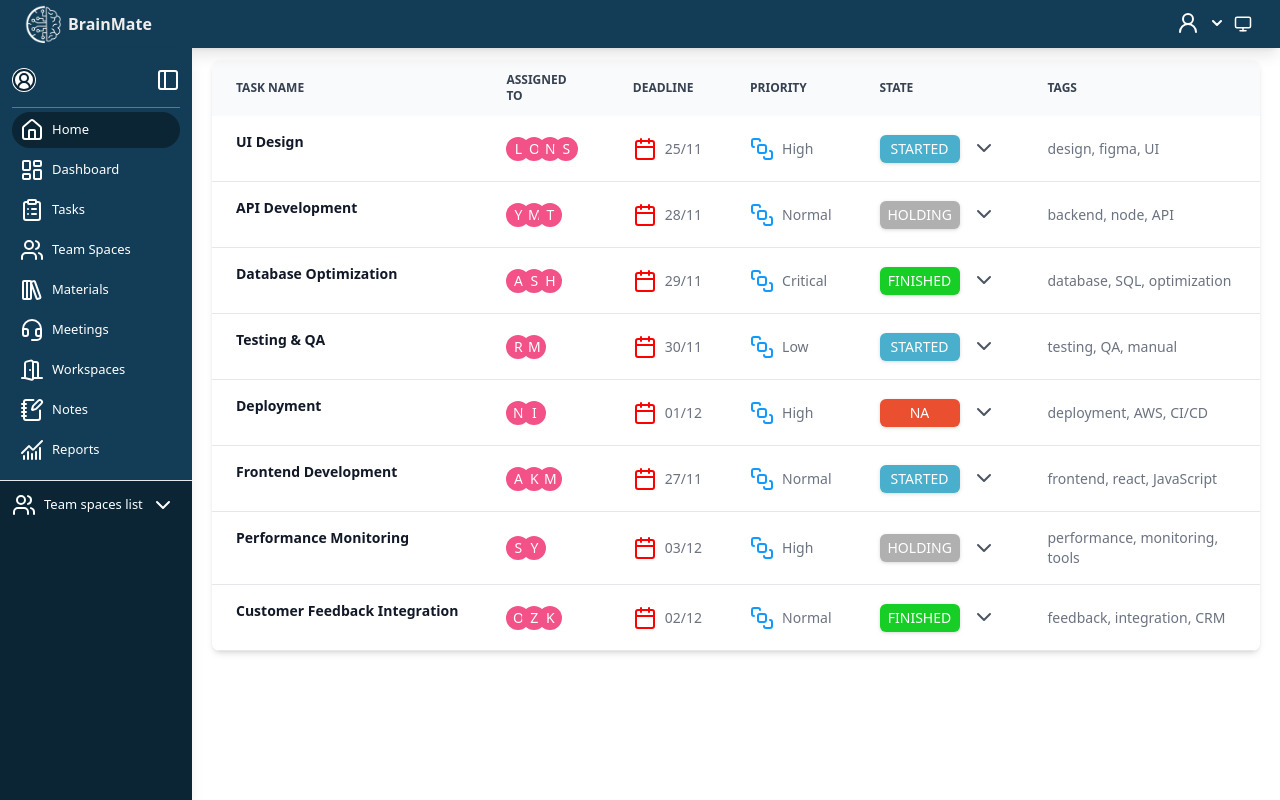
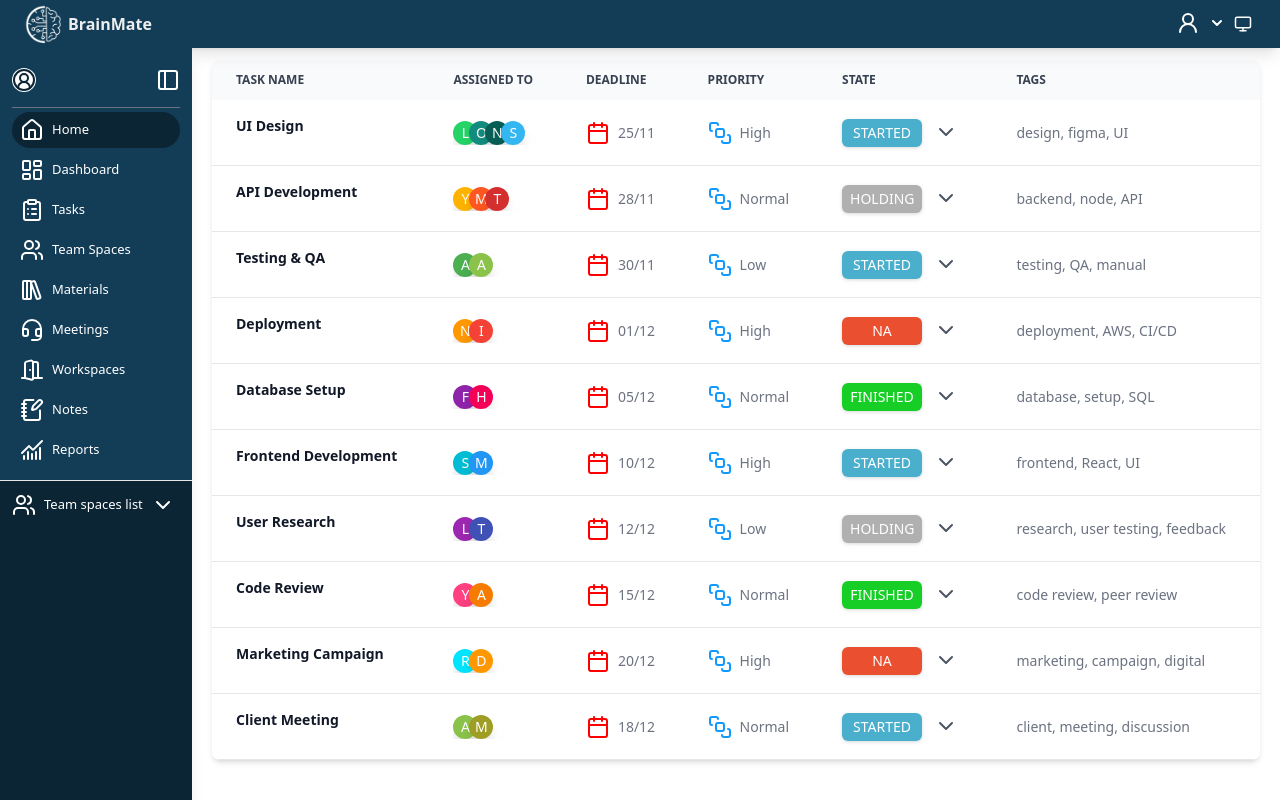
Before and after one commit to YoussefShafiq/GP, a React (Vite) app: page / in a window 1280 px wide. Built offline with nearby package versions, Linux system fonts and the light colour scheme; sample sign-in values are in the browser's storage.

Commit message:
Signed-off-by: unknown <youssefmsa616@gmail.com>

```diff
--- a/src/components/TasksTable/TasksTable.jsx
+++ b/src/components/TasksTable/TasksTable.jsx
@@ -6,7 +6,12 @@ export default function TasksTable() {
     const tasks = [
         {
             taskName: "UI Design",
-            assignedTo: ["Layla Ahmed", "Omar Ali", "Nour Youssef", "Sara Hassan"],
+            assignedTo: [
+                { name: 'Layla Ahmed', color: '#25D366' }, // WhatsApp green
+                { name: 'Omar Ali', color: '#128C7E' },   // WhatsApp dark teal
+                { name: 'Nour Youssef', color: '#075E54' }, // WhatsApp dark green
+                { name: 'Sara Hassan', color: '#34B7F1' }  // WhatsApp blue
+            ],
             deadline: "25/11",
             priority: "High",
             state: "started",
@@ -14,23 +19,22 @@ export default function TasksTable() {
         },
         {
             taskName: "API Development",
-            assignedTo: ["Youssef Shafek", "Mariam Saleh", "Tarek Khaled"],
+            assignedTo: [
+                { name: 'Youssef Shafek', color: '#FFB300' }, // Yellow-orange
+                { name: 'Mariam Saleh', color: '#FF5722' },  // Bright orange
+                { name: 'Tarek Khaled', color: '#D32F2F' }    // Red
+            ],
             deadline: "28/11",
             priority: "Normal",
             state: "holding",
             tags: "backend, node, API",
         },
         {
-            taskName: "Database Optimization",
-            assignedTo: ["Ahmed Saeed", "Salma Gamal", "Hany Rady"],
-            deadline: "29/11",
-            priority: "Critical",
-            state: "finished",
-            tags: "database, SQL, optimization",
-        },
-        {
             taskName: "Testing & QA",
-            assignedTo: ["Rania Tarek", "Mohamed Adel"],
+            assignedTo: [
+                { name: 'Ahmed Mohammed', color: '#4CAF50' }, // Strong green
+                { name: 'Alaa Wael', color: '#8BC34A' }       // Light green
+            ],
             deadline: "30/11",
             priority: "Low",
             state: "started",
@@ -38,37 +42,85 @@ export default function TasksTable() {
         },
         {
             taskName: "Deployment",
-            assignedTo: ["Noha Khaled", "Ibrahim Nader"],
+            assignedTo: [
+                { name: 'Noha Khaled', color: '#FF9800' }, // Bright amber
+                { name: 'Ibrahim Nader', color: '#F44336' }  // Bold red
+            ],
             deadline: "01/12",
             priority: "High",
             state: "NA",
             tags: "deployment, AWS, CI/CD",
         },
         {
+            taskName: "Database Setup",
+            assignedTo: [
+                { name: 'Fatima Ali', color: '#8E24AA' },  // Vibrant purple
+                { name: 'Hassan Mohamed', color: '#F50057' } // Deep pink
+            ],
+            deadline: "05/12",
+            priority: "Normal",
+            state: "finished",
+            tags: "database, setup, SQL",
+        },
+        {
             taskName: "Frontend Development",
-            assignedTo: ["Ali Mahmoud", "Kareem Farid", "Maha Said"],
-            deadline: "27/11",
+            assignedTo: [
+                { name: 'Samira Ahmed', color: '#00BCD4' }, // Cyan
+                { name: 'Mohamed Fawzy', color: '#2196F3' } // Blue
+            ],
+            deadline: "10/12",
+            priority: "High",
+            state: "started",
+            tags: "frontend, React, UI",
+        },
+        {
+            taskName: "User Research",
+            assignedTo: [
+                { name: 'Laila Ibrahim', color: '#9C27B0' }, // Purple
+                { name: 'Tamer Elshamy', color: '#3F51B5' }  // Indigo
+            ],
+            deadline: "12/12",
+            priority: "Low",
+            state: "holding",
+            tags: "research, user testing, feedback",
+        },
+        {
+            taskName: "Code Review",
+            assignedTo: [
+                { name: 'Yasmin Salah', color: '#FF4081' }, // Pink
+                { name: 'Ahmed Elhady', color: '#F57C00' }  // Orange
+            ],
+            deadline: "15/12",
+            priority: "Normal",
+            state: "finished",
+            tags: "code review, peer review",
+        },
+        {
+            taskName: "Marketing Campaign",
+            assignedTo: [
+                { name: 'Ramy Elmasry', color: '#00E5FF' }, // Light blue
+                { name: 'Dalia Kassem', color: '#FF9800' }  // Amber
+            ],
+            deadline: "20/12",
+            priority: "High",
+            state: "NA",
+            tags: "marketing, campaign, digital",
+        },
+        {
+            taskName: "Client Meeting",
+            assignedTo: [
+                { name: 'Ahmed ElFayoumy', color: '#8BC34A' }, // Green
+                { name: 'Mona Gamal', color: '#9E9D24' }  // Olive green
+            ],
+            deadline: "18/12",
             priority: "Normal",
             state: "started",
-            tags: "frontend, react, JavaScript",
-        },
-        {
-            taskName: "Performance Monitoring",
-            assignedTo: ["Samir Hassan", "Yara Sherif"],
-            deadline: "03/12",
-            priority: "High",
-            state: "holding",
-            tags: "performance, monitoring, tools",
-        },
-        {
-            taskName: "Customer Feedback Integration",
-            assignedTo: ["Ola Farouk", "Ziad Omar", "Khaled Samy"],
-            deadline: "02/12",
-            priority: "Normal",
-            state: "finished",
-            tags: "feedback, integration, CRM",
+            tags: "client, meeting, discussion",
         },
     ];
+
+
+
 
     function taskstateDropdown(id) {
         // Loop through all elements with the 'statesmenu' class
@@ -106,37 +158,43 @@ export default function TasksTable() {
                                 key={rowIndex}
                                 className="bg-white border-b dark:bg-gray-800 dark:border-gray-700 hover:bg-gray-50 dark:hover:bg-gray-600"
                             >
+                                {/* taskname column */}
                                 <th
                                     scope="row"
                                     className="flex items-center px-6 py-4 text-gray-900 whitespace-nowrap dark:text-white"
                                 >
                                     {task.taskName}
                                 </th>
+                                {/* assigned to column */}
                                 <td className="px-6 py-4">
                                     <div className="flex -space-x-2 max-w-[200px] overflow-hidden">
                                         {task.assignedTo.map((person, personIndex) => (
                                             <div
                                                 key={personIndex}
-                                                className={`w-6 h-6 flex items-center justify-center text-white rounded-full uppercase bg-highlight cursor-default`}
-                                                title={person}
+                                                className={`w-6 h-6 flex items-center justify-center text-white drop-shadow-xl rounded-full uppercase cursor-default`}
+                                                style={{ backgroundColor: person.color }}
+                                                title={person.name}
                                             >
-                                                {person.split('')[0]}
+                                                {person.name.split('')[0]}
                                             </div>
                                         ))}
                                     </div>
                                 </td>
+                                {/* deadline column */}
                                 <td className="px-6 py-4">
                                     <div className="flex items-center">
                                         <Calendar className="mr-2" color="red" />
                                         {task.deadline}
                                     </div>
                                 </td>
+                                {/* priority column */}
                                 <td className="px-6 py-4">
                                     <div className="flex items-center">
                                         <BringToFront className="mr-2" color="#19f" />
                                         {task.priority}
                                     </div>
                                 </td>
+                                {/* states column */}
                                 <td className="px-6 py-4 ">
                                     <div className="flex items-center space-x-2">
                                         <span className={`uppercase py-1 px-2 ${task.state ? `bg-${task.state}` : 'bg-gray-400'} drop-shadow text-white rounded-md w-20 text-center`}>
--- a/src/pages/Home/Home.jsx
+++ b/src/pages/Home/Home.jsx
@@ -3,7 +3,7 @@ import TasksTable from '../../components/TasksTable/TasksTable'
 
 export default function Home() {
     return <>
-        <div className="p-5 dark:bg-dark min-h-[calc(100vh-40px)]">
+        <div className="p-0 md:p-5 dark:bg-dark min-h-[calc(100vh-40px)]">
             <TasksTable />
         </div>
     </>
```
Also changed, not shown: src/components/GoogleAuth/GoogleAuth.jsx (line endings or trailing spaces).
